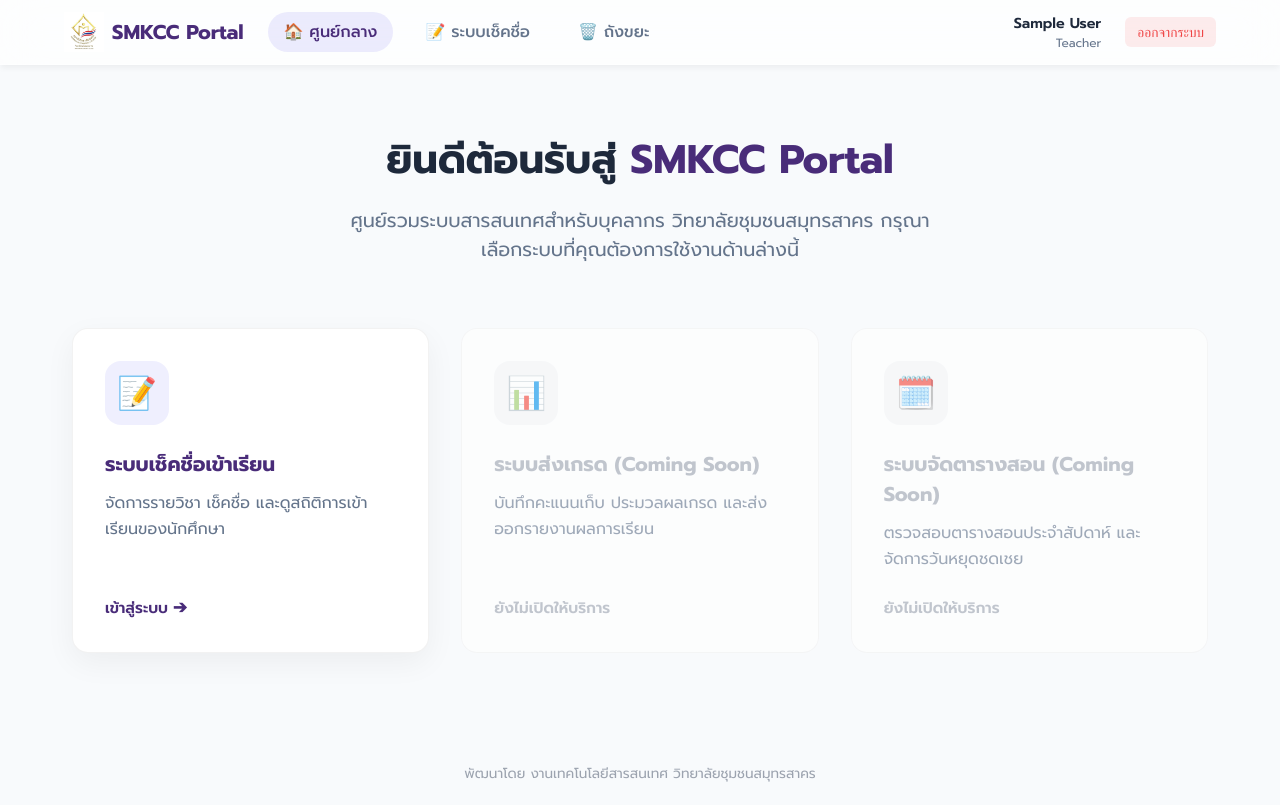
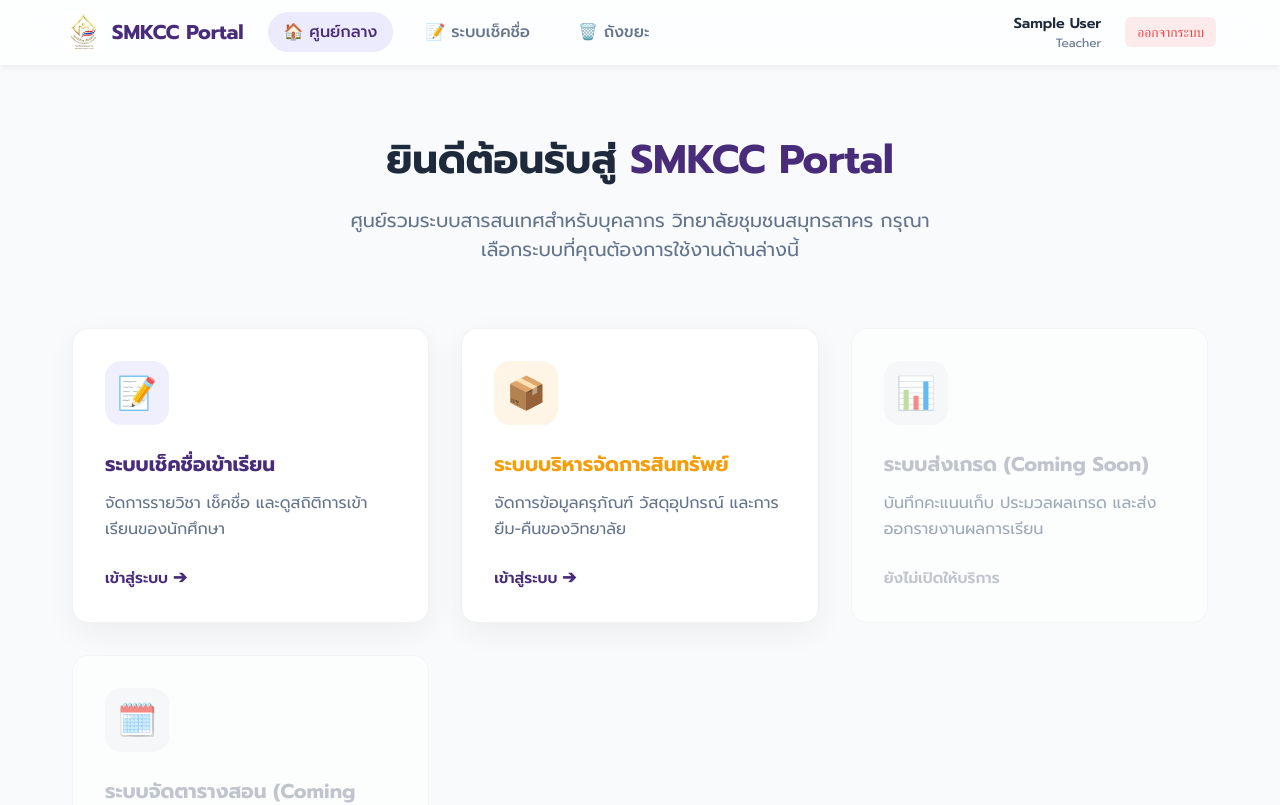
Before and after one commit to Eakkpong/attendance-system, a Next.js app: page / in a window 1280 px wide. Shown: the top 805 px of the page. Built offline with nearby package versions, Linux system fonts and the light colour scheme; no server answers; sample sign-in values are in the browser's storage.

Commit message:
feat: add Asset Management system to Portal

```diff
--- a/src/app/page.tsx
+++ b/src/app/page.tsx
@@ -20,6 +20,16 @@ export default async function PortalPage() {
       active: true,
       color: 'rgba(99, 102, 241, 0.1)',
       textColor: 'var(--primary-color)'
+    },
+    {
+      id: 'asset',
+      name: 'ระบบบริหารจัดการสินทรัพย์',
+      description: 'จัดการข้อมูลครุภัณฑ์ วัสดุอุปกรณ์ และการยืม-คืนของวิทยาลัย',
+      icon: '📦',
+      href: 'https://smkcc-asset-x.vercel.app',
+      active: true,
+      color: 'rgba(245, 158, 11, 0.1)', // Amber color
+      textColor: '#F59E0B'
     },
     {
       id: 'grading',
```
